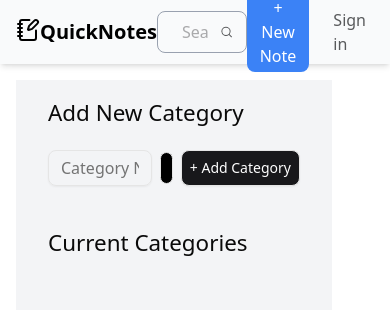
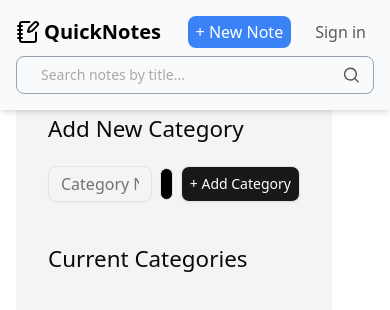
Before and after one commit to sadaru-hansaka/QuickNote, a Next.js app in the folder frontend/: page /categories in a window 390 px wide. Shown: the top 310 px of the page. Built offline with nearby package versions, Linux system fonts and the light colour scheme.

Commit message:
Did changes to make app bar responsive

```diff
--- a/frontend/src/app/layout.js
+++ b/frontend/src/app/layout.js
@@ -36,7 +36,7 @@ export default function RootLayout({ children }) {
               {/* Main container with app bar height offset */}
               <div className="flex flex-col min-h-screen">
                 {/* This empty div accounts for the fixed app bar space */}
-                <div className="h-16"></div>
+                <div className="h-20"></div>
 
                 {/* Content area that will contain sidebar + main content */}
                 <div className="flex flex-1 overflow-hidden">
--- a/frontend/src/components/AppBar.js
+++ b/frontend/src/components/AppBar.js
@@ -13,35 +13,52 @@ export default function AppBar({onAddClick, onSearch,user,logout}) {
   }
 
   return (
-    <>
-      <header className="fixed top-0 left-0 right-0 z-10 flex items-center justify-between p-4 bg-gray-50 text-black shadow-md h-16">
-        <h1 className="flex text-xl font-semibold"><NotebookPen/>QuickNotes</h1>
-        <div className='flex w-1/3 items-center border text-[#595a5c] border-gray-400 rounded-md px-3 py-1'>
+
+    <header className="fixed top-0 left-0 right-0 z-10 bg-gray-50 text-black shadow-md">
+      <div className="flex flex-col md:flex-row md:items-center justify-between p-4 gap-2 md:gap-0">
+
+        <div className="flex w-full justify-between items-center">
+          <h1 className="flex text-xl font-semibold items-center gap-1">
+            <NotebookPen /> QuickNotes
+          </h1>
+
+          {/* Desktop Search Bar */}
+          <div className="hidden md:flex w-1/3 items-center border text-[#595a5c] border-gray-400 rounded-md px-3 py-1">
             <input
               type="text"
               placeholder="Search notes by title..."
               className="w-full px-3 py-1 outline-none"
               value={query}
-            onChange={(e)=>{const newQuery = e.target.value; setQuery(newQuery); onSearch(newQuery)}}
+              onChange={(e) => {
+                const newQuery = e.target.value;
+                setQuery(newQuery);
+                onSearch(newQuery);
+              }}
             />
             <MagnifyingGlassIcon onClick={handleSearch} className="h-5 w-5 cursor-pointer" />
           </div>
-        <div className='flex items-center justify-center gap-4'>
-          <button className="bg-[#3B82F6] hover:bg-blue-700 px-2 py-1 rounded-md text-[#FFFFFF] cursor-pointer"
-            onClick={()=>{
-              if(!user){
-                alert("Please sign in to add a note")
-              }else{
+
+          {/* Buttons */}
+          <div className="flex items-center justify-center gap-4">
+            <button
+              className="bg-[#3B82F6] hover:bg-blue-700 px-2 py-1 rounded-md text-white cursor-pointer"
+              onClick={() => {
+                if (!user) {
+                  alert("Please sign in to add a note");
+                } else {
                   onAddClick();
                 }
               }}
             >
               + New Note
             </button>
+
             {!user ? (
-            <Link href={"/login"} className='px-2 py-1 rounded-md text-[#595a5c] cursor-pointer'>Sign in</Link>
-          ):(
-            <Link href={'/profile'}>
+              <Link href={"/login"} className="px-2 py-1 rounded-md text-[#595a5c] cursor-pointer">
+                Sign in
+              </Link>
+            ) : (
+              <Link href={"/profile"}>
                 <div className="w-8 h-8 mx-auto flex items-center justify-center bg-gray-400 rounded-full text-sm font-medium text-gray-700">
                   {user?.name
                     ? user.name
@@ -53,12 +70,97 @@ export default function AppBar({onAddClick, onSearch,user,logout}) {
                 </div>
               </Link>
             )}
-
+          </div>
         </div>
 
+        {/* Mobile Search Bar */}
+        <div className="md:hidden">
+          <div className="flex w-full items-center border text-[#595a5c] border-gray-400 rounded-md px-3 py-1">
+            <input
+              type="text"
+              placeholder="Search notes by title..."
+              className="w-full px-3 py-1 outline-none text-sm"
+              value={query}
+              onChange={(e) => {
+                const newQuery = e.target.value;
+                setQuery(newQuery);
+                onSearch(newQuery);
+              }}
+            />
+            <MagnifyingGlassIcon onClick={handleSearch} className="h-5 w-5 cursor-pointer" />
+          </div>
+        </div>
+      </div>
     </header>
 
 
-    </>
+    // <>
+    //   <header className="fixed top-0 left-0 right-0 z-10 flex items-center justify-between p-4 bg-gray-50 text-black shadow-md h-16">
+    //     <div className="flex flex-col md:flex-row md:items-center justify-between p-4 gap-2 md:gap-0">
+    //       <div className="flex w-full justify-between items-center">
+    //         <h1 className="flex text-xl font-semibold"><NotebookPen/>QuickNotes</h1>
+    //         <div className='hidden md:flex w-1/3 items-center border text-[#595a5c] border-gray-400 rounded-md px-3 py-1'>
+    //           <input
+    //             type="text"
+    //             placeholder="Search notes by title..."
+    //             className="w-full px-3 py-1 outline-none"
+    //             value={query}
+    //             onChange={(e)=>{const newQuery = e.target.value; setQuery(newQuery); onSearch(newQuery)}}
+    //           />
+    //           <MagnifyingGlassIcon onClick={handleSearch} className="h-5 w-5 cursor-pointer" />
+    //         </div>
+    //         <div className='flex items-center justify-center gap-4'>
+    //           <button className="bg-[#3B82F6] hover:bg-blue-700 px-2 py-1 rounded-md text-[#FFFFFF] cursor-pointer"
+    //             onClick={()=>{
+    //               if(!user){
+    //                 alert("Please sign in to add a note")
+    //               }else{
+    //                 onAddClick();
+    //               }
+    //             }}
+    //           >
+    //               + New Note
+    //           </button>
+    //           {!user ? (
+    //             <Link href={"/login"} className='px-2 py-1 rounded-md text-[#595a5c] cursor-pointer'>Sign in</Link>
+    //           ):(
+    //             <Link href={'/profile'}>
+    //                 <div className="w-8 h-8 mx-auto flex items-center justify-center bg-gray-400 rounded-full text-sm font-medium text-gray-700">
+    //                     {user?.name
+    //                     ? user.name
+    //                         .split(' ')
+    //                         .map((n) => n[0])
+    //                         .join('')
+    //                         .toUpperCase()
+    //                     : 'JD'}
+    //                 </div>
+    //             </Link>
+    //           )}
+    //         </div>
+    //       </div>
+
+    //         {/* for mobile */}
+    //       <div className="px-4 pb-3 md:hidden">
+    //         <div className="flex w-full items-center border text-[#595a5c] border-gray-400 rounded-md px-3 py-1">
+    //           <input
+    //             type="text"
+    //             placeholder="Search notes by title..."
+    //             className="w-full px-3 py-1 outline-none text-sm"
+    //             value={query}
+    //             onChange={(e) => {
+    //               const newQuery = e.target.value;
+    //             setQuery(newQuery);
+    //               onSearch(newQuery);
+    //             }}
+    //           />
+    //           <MagnifyingGlassIcon
+    //             onClick={handleSearch}
+    //             className="h-5 w-5 cursor-pointer"
+    //           />
+    //         </div>
+    //       </div>
+    //     </div>
+    //   </header>
+    // </>
   );
 }
```
Lines whose indentation alone changed are shown as unchanged.
